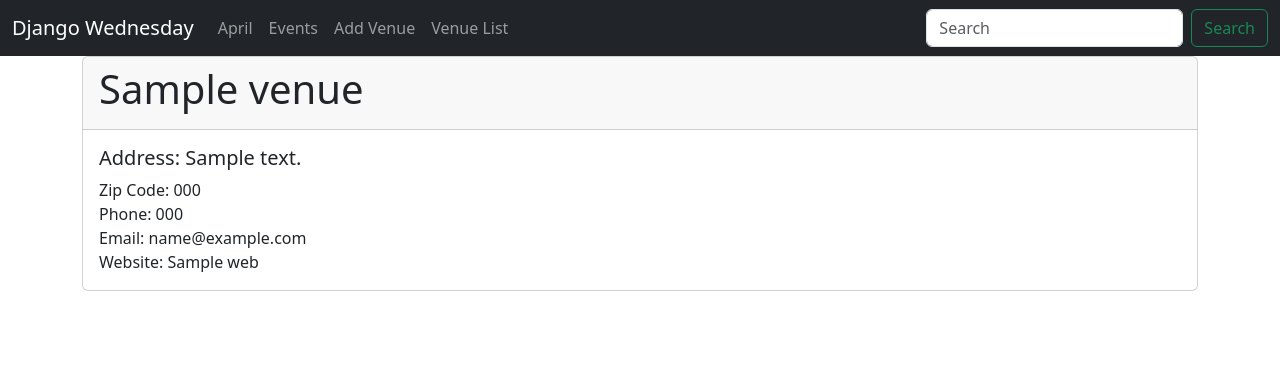
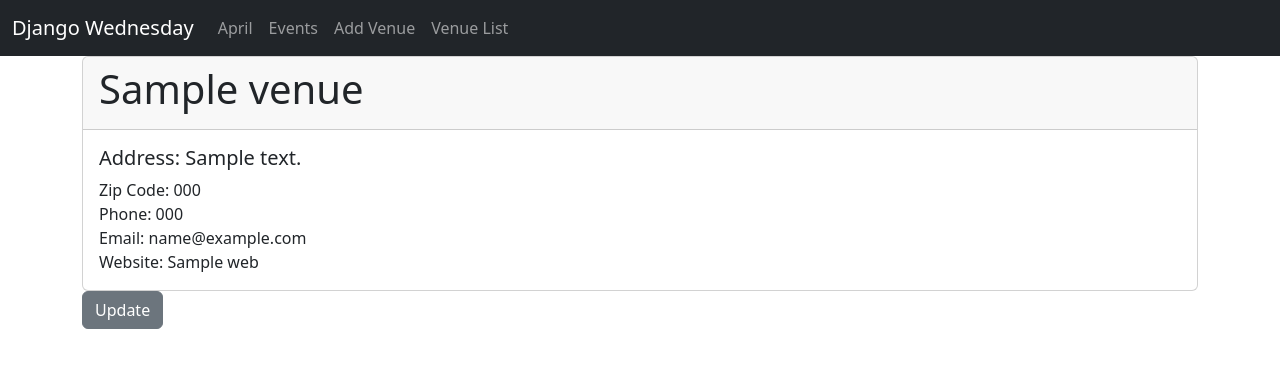
Before and after one commit to davidbrownonline/django_wednesday, a Django app: template web_event/events/templates/events/show_venue.html in a window 1280 px wide. Shown: the top 368 px of the page. Run offline with Django 5.2, Linux system fonts and the light colour scheme; the template is opened without the code that fills it: most values are stand-ins (such as "Sample title", 1, 10 or a date in 2020).

Commit message:
Edit Venue. part 10, part 9 skipped

```diff
--- a/web_event/events/templates/events/navbar.html
+++ b/web_event/events/templates/events/navbar.html
@@ -20,10 +20,6 @@
             <a class="nav-link" href="{% url 'list-venues' %}">Venue List</a>
           </li>
         </ul>
-        <form class="d-flex" role="search">
-          <input class="form-control me-2" type="search" placeholder="Search" aria-label="Search">
-          <button class="btn btn-outline-success" type="submit">Search</button>
-        </form>
       </div>
     </div>
   </nav>
--- a/web_event/events/templates/events/show_venue.html
+++ b/web_event/events/templates/events/show_venue.html
@@ -20,5 +20,8 @@
         </p>
     </div>
   </div>
+  <div>
+    <a href="{% url 'update-venue' venue.id %}" class="btn btn-secondary">Update</a>
+  </div>
 
 {% endblock %}
--- a/web_event/events/urls.py
+++ b/web_event/events/urls.py
@@ -10,4 +10,5 @@ urlpatterns = [
     path('add_venue/', views.add_venue, name = 'add-venue'),
     path('list_venues/', views.list_venues, name = 'list-venues'),
     path('show_venue/<venue_id>', views.show_venue, name = 'show-venue'),
+    path('update_venue/<venue_id>', views.update_venue, name = 'update-venue'),
 ]
```
Also changed, not shown: web_event/events/templates/events/update_venue.html (added, +18 -0 lines), web_event/events/views.py (+10 -1 lines), web_event/db.sqlite3, 4 other files.
